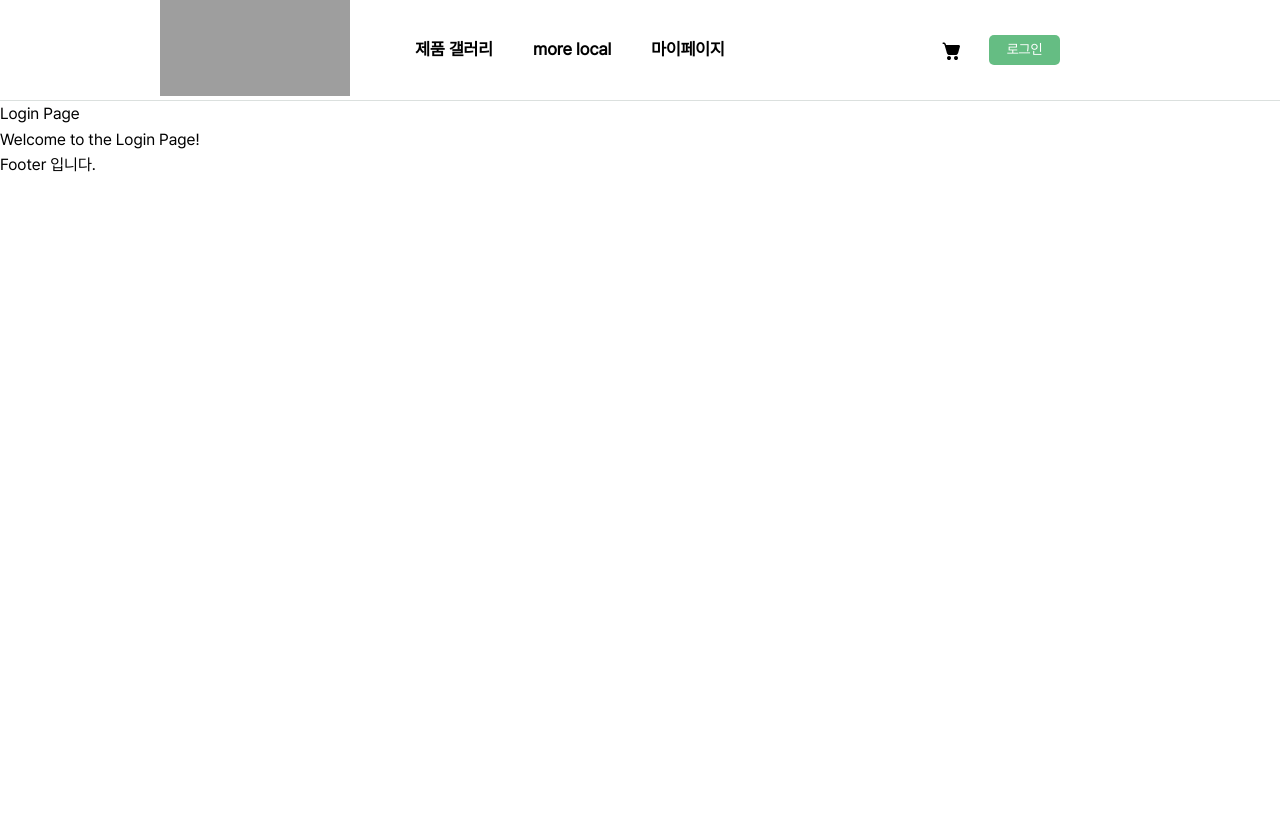
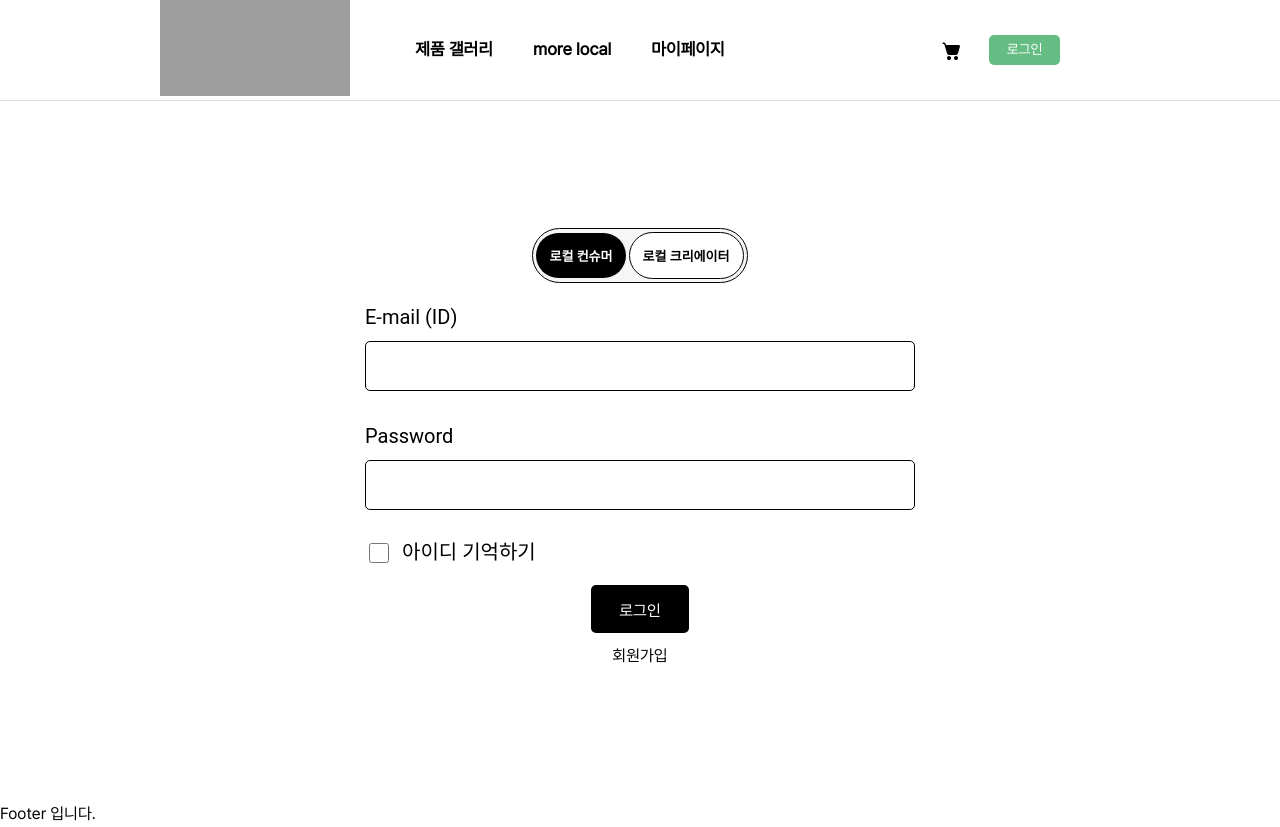
Before and after one commit to local-mark/frontend, a React (Vite) app: page /login in a window 1280 px wide. Before the commit the page ends 800 px from the top, so only its background shows below. Built offline with nearby package versions, Linux system fonts and the light colour scheme; grey boxes are pictures that could not be loaded.

Commit message:
Feat#11: Login 1차 구현

```diff
--- a/src/main.jsx
+++ b/src/main.jsx
@@ -7,7 +7,11 @@ import { ThemeProvider } from 'styled-components';
 import theme from './styles/theme';
 import Navbar from './components/common/Navbar';
 import Footer from './components/common/Footer';
+import { Provider } from 'react-redux';
+import store from './store/store';
+
 ReactDOM.createRoot(document.getElementById('root')).render(
+    <Provider store={store}>
         <React.StrictMode>
             <ThemeProvider theme={theme}>
                 <BrowserRouter>
@@ -18,4 +22,5 @@ ReactDOM.createRoot(document.getElementById('root')).render(
                 </BrowserRouter>
             </ThemeProvider>
         </React.StrictMode>
+    </Provider>
 );
--- a/src/pages/Login/Login.jsx
+++ b/src/pages/Login/Login.jsx
@@ -1,8 +1,107 @@
+import axios from 'axios';
+import { useState } from 'react';
+import { useDispatch } from 'react-redux';
+import { useNavigate } from 'react-router-dom';
+import { loginAction } from '../../store/userSlice';
+import {
+    Checkbox,
+    ConsumerButton,
+    CreatorButton,
+    Form,
+    FormContent,
+    Input,
+    InputContainer,
+    LoginButton,
+    LoginContainer,
+    LoginContent,
+    LoginSection,
+    LoginSpace,
+    RememberContainer,
+    UserType,
+} from './Login.style';
+
 export default function Login() {
+    const navigate = useNavigate();
+    const dispatch = useDispatch();
+    const [email, setEmail] = useState('');
+    const [password, setPassword] = useState('');
+    const [loading, setLoading] = useState('');
+
+    const handleLogin = async (e) => {
+        e.preventDefault();
+
+        if (email === '' || password === '') {
+            alert('이메일 혹은 비밀번호 값이 존재하지 않습니다.');
+            return;
+        }
+
+        setLoading(true);
+
+        try {
+            const body = {
+                email: email,
+                password: password,
+            };
+
+            const result = await axios.post('#', body);
+            alert('로그인 되셨습니다.');
+
+            dispatch(loginAction(result.data));
+            navigate('/');
+        } catch (error) {
+            setLoading(false);
+            if (error.response && error.response.status == 404) {
+                alert('이메일 혹은 비밀번호가 잘못되었습니다.');
+            } else {
+                alert('로그인에 실패하였습니다.');
+            }
+        }
+    };
+
     return (
         <div>
-            <h2>Login Page</h2>
-            <p>Welcome to the Login Page!</p>
+            <LoginSection>
+                <LoginContent>
+                    <LoginSpace>
+                        <Form>
+                            <FormContent>
+                                <UserType>
+                                    <ConsumerButton>로컬 컨슈머</ConsumerButton>
+                                    <CreatorButton>로컬 크리에이터</CreatorButton>
+                                </UserType>
+                                <InputContainer>
+                                    <div>E-mail (ID)</div>
+                                    <Input
+                                        type="email"
+                                        value={email}
+                                        onChange={(e) => {
+                                            setEmail(e.target.value);
+                                        }}
+                                    ></Input>
+                                </InputContainer>
+                                <InputContainer>
+                                    <div>Password</div>
+                                    <Input
+                                        type="password"
+                                        value={password}
+                                        onChange={(e) => {
+                                            setPassword(e.target.value);
+                                        }}
+                                    ></Input>
+                                </InputContainer>
+                                <RememberContainer>
+                                    <Checkbox type="checkbox"></Checkbox>
+                                    <div>아이디 기억하기</div>
+                                </RememberContainer>
+                                <LoginContainer>
+                                    <LoginButton onClick={handleLogin}>{loading ? 'Loading...' : '로그인'}</LoginButton>
+                                    <div>회원가입</div>
+                                </LoginContainer>
+                            </FormContent>
+                        </Form>
+                    </LoginSpace>
+                </LoginContent>
+            </LoginSection>
         </div>
     );
 }
--- /dev/null
+++ b/src/pages/Login/Login.style.jsx
@@ -0,0 +1,169 @@
+import styled from 'styled-components';
+
+export const LoginSection = styled.div`
+    display: flex;
+    width: 100%;
+    height: 700px;
+    flex-direction: column;
+    justify-content: center;
+    align-items: center;
+    gap: 10px;
+`;
+
+export const LoginContent = styled.div`
+    display: flex;
+    width: 1260px;
+    height: 700px;
+    padding: 10px 0px;
+    justify-content: center;
+    align-items: center;
+    flex-shrink: 0;
+`;
+
+export const LoginSpace = styled.div`
+    display: flex;
+    padding: 50px 10px;
+    flex-direction: column;
+    justify-content: center;
+    align-items: center;
+    gap: 10px;
+    align-self: stretch;
+`;
+
+export const Form = styled.div`
+    display: flex;
+    width: 610px;
+    height: 628px;
+    padding: 30px;
+    flex-direction: column;
+    justify-content: space-between;
+    align-items: flex-start;
+`;
+
+export const FormContent = styled.div`
+    display: flex;
+    height: 515px;
+    flex-direction: column;
+    justify-content: center;
+    align-items: center;
+    gap: 10px;
+    flex-shrink: 0;
+    align-self: stretch;
+`;
+
+export const UserType = styled.div`
+    display: flex;
+    padding: 3px;
+    justify-content: center;
+    align-items: center;
+    gap: 3px;
+    border-radius: 100px;
+    border: 1px solid var(--Color-Text-cto, #000);
+    background: #f6f6f6;
+`;
+
+export const ConsumerButton = styled.button`
+    display: flex;
+    padding: 13px;
+    justify-content: center;
+    align-items: flex-start;
+    gap: 10px;
+    border-radius: 50px;
+    background: var(--Color-Text-cto, #000);
+    color: #fff;
+    text-align: center;
+    font-family: Roboto;
+    font-size: 13px;
+    font-style: normal;
+    font-weight: 600;
+    line-height: normal;
+`;
+
+export const CreatorButton = styled.button`
+    display: flex;
+    padding: 13px;
+    justify-content: center;
+    align-items: flex-start;
+    gap: 10px;
+    border-radius: 50px;
+    border: 1px solid var(--Color-Text-cto, #000);
+    background: #fff;
+    color: var(--Color-Text-cto, #000);
+    text-align: center;
+    font-family: Roboto;
+    font-size: 13px;
+    font-style: normal;
+    font-weight: 600;
+    line-height: normal;
+`;
+
+export const InputContainer = styled.div`
+    display: flex;
+    height: 109px;
+    padding: 10px 0px;
+    flex-direction: column;
+    align-items: flex-start;
+    gap: 10px;
+    flex-shrink: 0;
+    align-self: stretch;
+    color: var(--Color-Text-cto, #000);
+    font-family: Roboto;
+    font-size: 20px;
+    font-style: normal;
+    font-weight: 400;
+    line-height: 140.625%; /* 28.125px */
+`;
+
+export const Input = styled.input`
+    height: 50px;
+    flex-shrink: 0;
+    align-self: stretch;
+    border-radius: 5px;
+    border: 1px solid var(--Color-Text-cto, #000);
+    background: #fff;
+`;
+
+export const RememberContainer = styled.div`
+    display: flex;
+    height: 44px;
+    padding: 10px 0px;
+    align-items: center;
+    gap: 10px;
+    flex-shrink: 0;
+    align-self: stretch;
+    color: var(--Color-Text-cto, #000);
+    font-family: Roboto;
+    font-size: 20px;
+    font-style: normal;
+    font-weight: 400;
+    line-height: 119.531%; /* 23.906px */
+`;
+
+export const Checkbox = styled.input`
+    width: var(--Text-size-6, 20px);
+    height: var(--Text-size-6, 20px);
+    border-radius: 5px;
+    border: 1px solid var(--Color-Text-cto, #000);
+    background: #fff;
+`;
+
+export const LoginContainer = styled.div`
+    display: flex;
+    flex-direction: column;
+    justify-content: flex-end;
+    align-items: center;
+    gap: 10px;
+`;
+
+export const LoginButton = styled.button`
+    display: flex;
+    width: 98px;
+    height: var(--Spacing-8, 48px);
+    padding: 13px 24px;
+    justify-content: center;
+    align-items: flex-start;
+    gap: 10px;
+    border-radius: 5px;
+    background: var(--Color-Text-cto, #000);
+    color: #ffffff;
+`;
--- /dev/null
+++ b/src/store/store.jsx
@@ -0,0 +1,8 @@
+import { configureStore } from '@reduxjs/toolkit';
+import userSlice from './userSlice';
+
+export default configureStore({
+    reducer: {
+        user: userSlice,
+    },
+});
--- /dev/null
+++ b/src/store/userSlice.jsx
@@ -0,0 +1,24 @@
+import { createSlice } from '@reduxjs/toolkit';
+
+const initialState = {
+    isLogin: false,
+    value: {
+        token: '',
+    },
+};
+
+export const userSlice = createSlice({
+    name: 'user',
+    initialState,
+    reducers: {
+        loginAction: (state, action) => {
+            const { token } = action.payload.result;
+            state.value.token = token;
+            state.isLogin = true;
+            localStorage.setItem('accessToken', token);
+        },
+    },
+});
+
+export const { loginData, loginAction } = userSlice.actions;
+export default userSlice.reducer;
```
Also changed, not shown: package.json (+7 -4 lines), 2 other files (tests, documents, lock files or other folders). Lines whose indentation alone changed are shown as unchanged.
